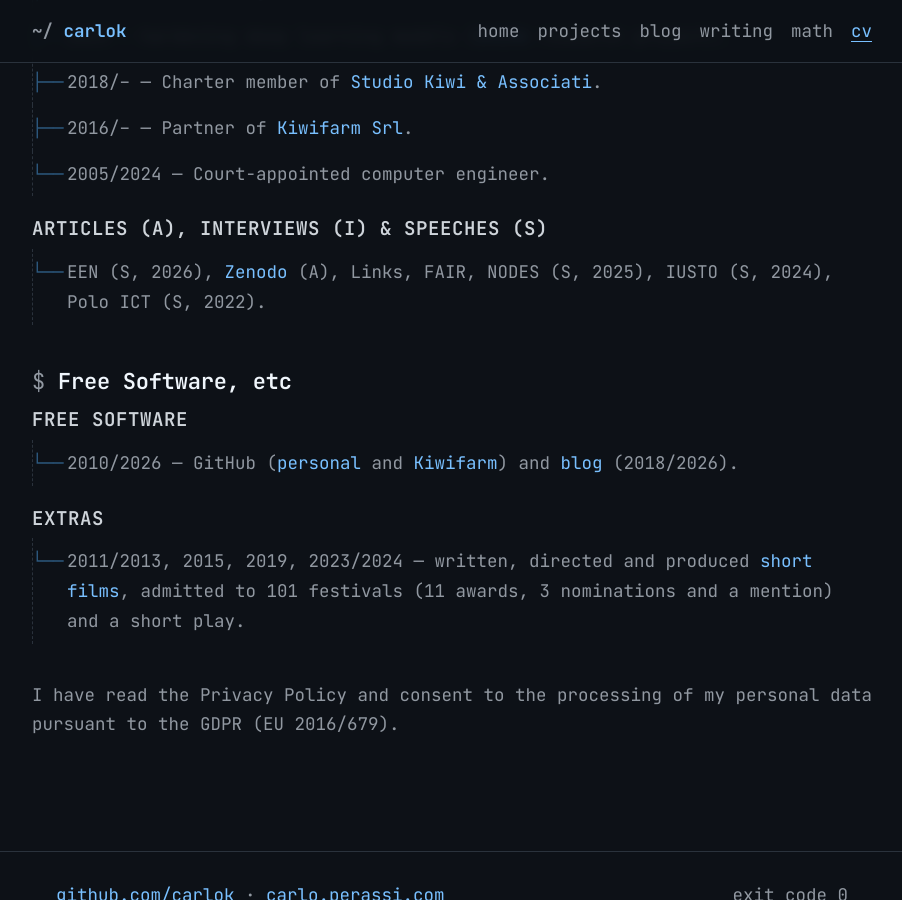
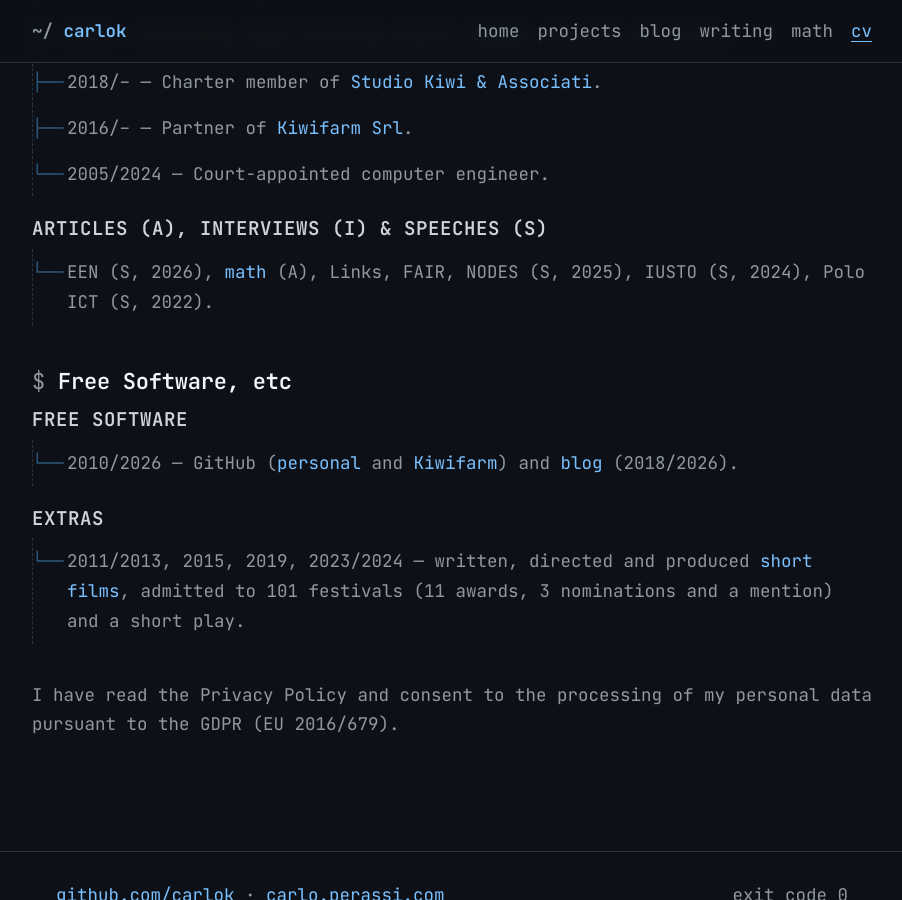
Before and after one commit to carlok/carlok.github.io, a Jekyll site: the page built from cv.md, in a window 1280 px wide and 900 px high, scrolled down 1121 px. Shown: the whole window, without its empty margins (188-1090 px from the left). Built offline with Jekyll 4.4.1, drawn with Linux system fonts in a browser that asks for light colours.

Commit message:
cv: link Zenodo entry to the math section

```diff
--- a/cv.md
+++ b/cv.md
@@ -52,7 +52,7 @@
     </ul>
     <h3>Articles (A), Interviews (I) &amp; Speeches (S)</h3>
     <ul>
-      <li>EEN (S, 2026), <a href="https://zenodo.org/records/18048181">Zenodo</a> (A), Links, FAIR, NODES (S, 2025), IUSTO (S, 2024), Polo ICT (S, 2022).</li>
+      <li>EEN (S, 2026), <a href="/math/">math</a> (A), Links, FAIR, NODES (S, 2025), IUSTO (S, 2024), Polo ICT (S, 2022).</li>
     </ul>
   </div>
   <div class="col">
```
